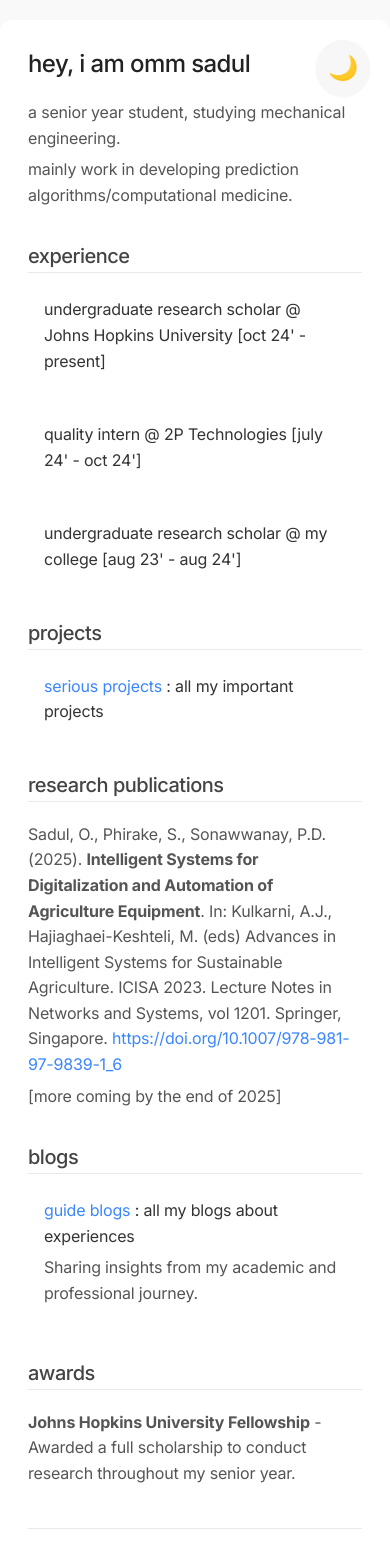
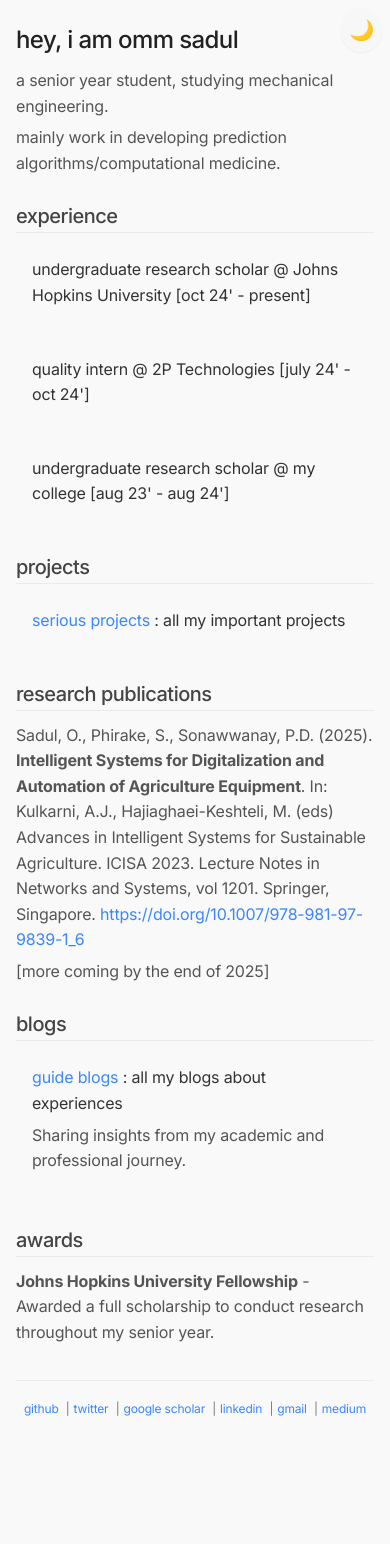
Before and after one commit to ommsadul/ommsadul.github.io, a Next.js app: page / in a window 390 px wide. Shown: the top 1544 px of the page. After the commit the page ends 1438 px from the top, so only its background shows below. Built offline with nearby package versions, Linux system fonts and the light colour scheme; a web font is replaced by a local one.

Commit message:
feat: update layout and styles for improved responsiveness and structure

```diff
--- a/src/app/globals.css
+++ b/src/app/globals.css
@@ -40,8 +40,10 @@
 }
 
 @layer components {
-  .container-custom {
-    @apply max-w-3xl mx-auto mt-5 bg-[theme(colors.light.container)] dark:bg-[theme(colors.dark.container)] p-7 md:p-9 rounded-xl shadow-lg relative animate-fade-in;
+  .content-wrapper {
+    @apply max-w-3xl mx-auto mt-2 sm:mt-5 p-4 sm:p-7 md:p-9 relative animate-fade-in;
+    width: 100%;
+    box-sizing: border-box;
   }
 
   .section {
@@ -49,19 +51,19 @@
   }
 
   .highlight {
-    @apply p-0 my-5 bg-transparent transition-all duration-200 hover:bg-[theme(colors.light.highlight)] dark:hover:bg-[theme(colors.dark.highlight)] rounded-lg;
+    @apply p-0 my-3 sm:my-5 bg-transparent transition-all duration-200 hover:bg-[theme(colors.light.highlight)] dark:hover:bg-[theme(colors.dark.highlight)] rounded-lg;
   }
 
   .theme-toggle {
-    @apply absolute top-5 right-5 bg-[theme(colors.light.highlight)] dark:bg-[theme(colors.dark.highlight)] border-none cursor-pointer text-2xl text-[theme(colors.light.text)] dark:text-[theme(colors.dark.text)] z-10 p-3 rounded-full transition-all duration-300 ease-out shadow-sm hover:scale-105;
+    @apply bg-[theme(colors.light.highlight)] dark:bg-[theme(colors.dark.highlight)] border-none cursor-pointer text-xl sm:text-2xl text-[theme(colors.light.text)] dark:text-[theme(colors.dark.text)] z-10 p-2 sm:p-3 rounded-full transition-all duration-300 ease-out shadow-sm hover:scale-105;
   }
 
   .footer {
-    @apply mt-5 border-t border-[theme(colors.light.border)] dark:border-[theme(colors.dark.border)] pt-4 text-sm text-[theme(colors.light.footer)] dark:text-[theme(colors.dark.footer)] text-center;
+    @apply mt-5 border-t border-[theme(colors.light.border)] dark:border-[theme(colors.dark.border)] pt-4 text-xs sm:text-sm text-[theme(colors.light.footer)] dark:text-[theme(colors.dark.footer)] text-center;
   }
 
   .footer a {
-    @apply mx-2.5;
+    @apply mx-1 sm:mx-2.5 inline-block my-1;
   }
 
   .section-content {
--- a/src/app/layout.tsx
+++ b/src/app/layout.tsx
@@ -16,21 +16,23 @@ export default function RootLayout({
   return (
     <html lang="en" suppressHydrationWarning>
       <head>
+        <meta name="viewport" content="width=device-width, initial-scale=1.0, maximum-scale=1.0" />
         <link rel="preconnect" href="https://fonts.googleapis.com" />
         <link rel="preconnect" href="https://fonts.gstatic.com" crossOrigin="anonymous" />
         <link href="https://fonts.googleapis.com/css2?family=DM+Serif+Text:ital@0;1&display=swap" rel="stylesheet" />
         <link rel="icon" href="/favicon.ico" type="image/x-icon" />
         <meta name="description" content="Portfolio of Omm Sadul - Mechanical Engineering Student specializing in computational medicine and prediction algorithms" />
       </head>
-      <body className={inter.className}>
-        <ThemeProvider>
+      <body className={inter.className}>        <ThemeProvider>          <div className="relative">
+            <div className="fixed top-2 sm:top-4 right-2 sm:right-4 z-50">
+              <ThemeToggle />
+            </div>
             <motion.div
-            className="container-custom"
+              className="content-wrapper"
               initial={{ opacity: 0 }}
               animate={{ opacity: 1 }}
               transition={{ duration: 0.5 }}
             >
-            <ThemeToggle />
               {children}
               <footer className="footer">
                 <a href="https://github.com/ommsadul">github</a> |
@@ -41,6 +43,7 @@ export default function RootLayout({
                 <a href="https://medium.com/@omssadul">medium</a>
               </footer>
             </motion.div>
+          </div>
         </ThemeProvider>
       </body>
     </html>
```
Lines whose indentation alone changed are shown as unchanged.
